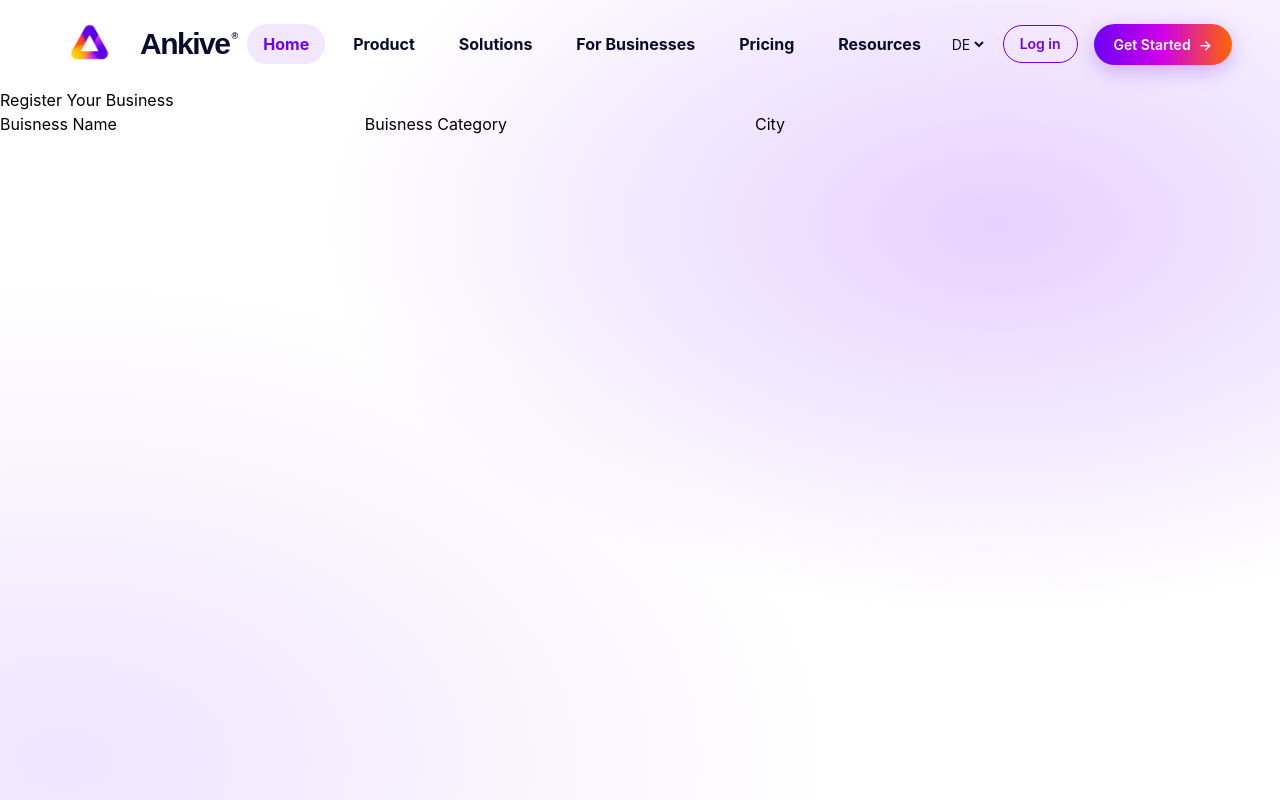
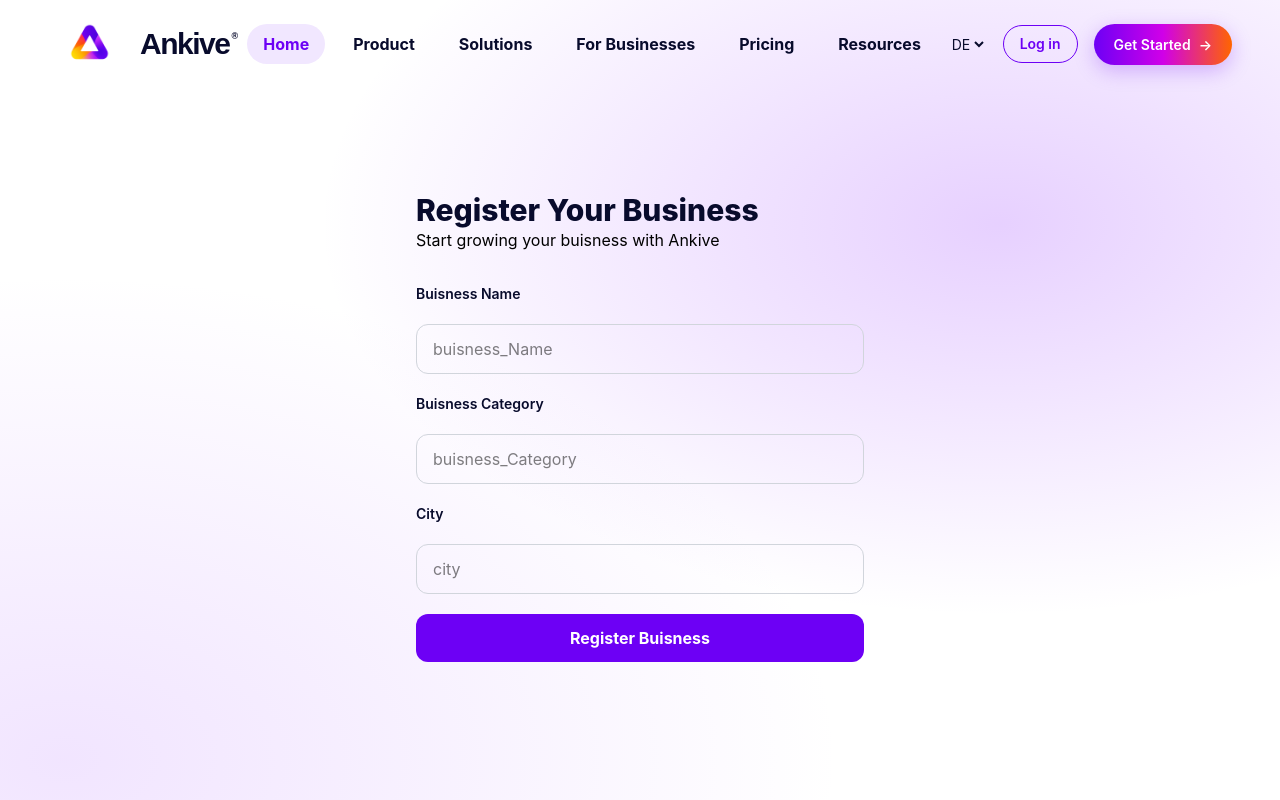
Before and after one commit to Anki241988/Ankive, a React (Vite) app: page /RegisterBuisness in a window 1280 px wide. Built offline with nearby package versions, Linux system fonts and the light colour scheme; no server answers.

Commit message:
register and login page working

```diff
--- a/src/App.jsx
+++ b/src/App.jsx
@@ -1,13 +1,9 @@
-import { supabase } from './lib/supabase'
 
-import Hero from './components/Hero'
-import Navbar from './components/Navbar'
-import FeatureBar from './components/FeatureBar'
-import AudienceSection from './components/AudienceSection'
+import Home from './pages/Home'
 import RegisterBuisness from './pages/RegisterBuisness'
 import { Routes,Route } from 'react-router-dom'
-
-
+import Navbar from './components/Navbar'
+import Login from './pages/Login'
 function App() {
 
 
@@ -18,20 +14,17 @@ function App() {
 
 
 
-
    <Routes>
 
     <Route path='/RegisterBuisness' element={<RegisterBuisness />}></Route>
 
+    <Route path='/' element={<Home />}></Route>
 
+    <Route path='/Login' element={<Login />}></Route>
 
    </Routes>
 
-{/*       <Hero />
 
-<FeatureBar />
-
-   <AudienceSection /> */}
 
 
 
--- a/src/components/BuisnessCarousel.jsx
+++ b/src/components/BuisnessCarousel.jsx
@@ -3,7 +3,7 @@ import { useReducedMotion } from "motion/react";
 import { buisnesses } from "../data/buisnesses";
 import CarouselPlatform from "./CarouselPlatform";
 
-const ROTATION_SECONDS = 12;
+const ROTATION_SECONDS = 18;
 
 const STAGE_WIDTH = 650;
 const STAGE_HEIGHT = 430;
--- a/src/components/HeroButtons.jsx
+++ b/src/components/HeroButtons.jsx
@@ -1,11 +1,12 @@
-import { Store, UsersRound, ArrowRight } from "lucide-react";
+import { Store, ArrowRight } from "lucide-react";
+import {Link} from "react-router-dom"
 
 function HeroButtons() {
   return (
- <div className="hero-buttons">
-      {/* Business Owners */}
-      <a href="#" className="hero-btn business-btn">
-       <Store className="hero-btn-icon" strokeWidth={2.5} />
+ <div className="hero-buttons ">
+
+      <Link to="/RegisterBuisness" className="hero-btn business-btn">
+       <Store className="hero-btn-icon " strokeWidth={2.5} />
 
         <span className="hero-btn-text">
           <strong>For Business Owners</strong>
@@ -13,19 +14,9 @@ function HeroButtons() {
         </span>
 
           <ArrowRight className="hero-btn-arrow" />
-      </a>
+      </Link>
 
-      {/* Customers */}
-      <a href="#" className="hero-btn customer-btn">
-       <UsersRound className="hero-btn-icon" strokeWidth={2.5} />
 
-        <span className="hero-btn-text">
-          <strong>For Customers</strong>
-          <span>Discover Local Businesses</span>
-        </span>
-
-      <ArrowRight className="hero-btn-arrow" />
-      </a>
     </div>
   )
 }
--- a/src/components/Navbar.jsx
+++ b/src/components/Navbar.jsx
@@ -1,4 +1,5 @@
 import ankiveLogo from '../assets/image/ankivelogo.png'
+import {Link} from 'react-router-dom';
 
 function Navbar() {
   return (
@@ -60,12 +61,12 @@ function Navbar() {
             <option value="EN">EN</option>
           </select>
 
-          <a
-            href="#"
+          <Link
+            to="/Login"
             className="cursor-pointer whitespace-nowrap rounded-full border border-ankive-purple px-3 py-2 text-xs font-semibold text-ankive-purple lg:px-4 lg:text-sm"
           >
             Log in
-          </a>
+          </Link>
 
           <a href="#" className="get-started-btn">
             Get Started
--- /dev/null
+++ b/src/pages/Home.jsx
@@ -0,0 +1,21 @@
+import Hero from '../components/Hero'
+import FeatureBar from '../components/FeatureBar'
+import AudienceSection from '../components/AudienceSection'
+
+
+function Home() {
+  return (
+    <>
+
+       <Hero />
+
+<FeatureBar />
+
+   <AudienceSection />
+
+   </>
+
+
+  )
+}
+export default Home
--- /dev/null
+++ b/src/pages/Login.jsx
@@ -0,0 +1,34 @@
+
+import { supabase } from "../lib/supabase";
+
+
+function Login() {
+
+
+    async function handleGoogleLogin() {
+  const { error } = await supabase.auth.signInWithOAuth({
+    provider: "google",
+    options: {
+      redirectTo: window.location.origin + "/RegisterBuisness",
+    },
+  });
+
+  if (error) {
+    console.error(error.message);
+  }
+}
+  return (
+
+    <>
+
+<div className="flex items-center justify-center mt-20">
+ <div className="w-full max-w-md rounded-xl bg-white p-8 text-center align-center shadow-lg">
+ <h1 className="mb-6 text-2xl font-bold text-ankive-purple">Welcome to Ankive</h1>
+
+ <button onClick={handleGoogleLogin} className="rounded-lg bg-ankive-purple px-6 py-3 text-white hover:bg-purple-700 cursor-pointer">Continue with Google</button>
+</div>
+</div>
+ </>
+  )
+}
+export default Login
--- a/src/pages/RegisterBuisness.jsx
+++ b/src/pages/RegisterBuisness.jsx
@@ -1,21 +1,50 @@
+import { House } from "lucide-react";
+import { useState } from "react";
+import {supabase} from "../lib/supabase.js"
 function RegisterBuisness() {
+const[buisnessName,setBuisnessName]=useState('')
+const[buisnessCategory,setBuisnessCategory]=useState('')
+const[city,setCity]=useState('')
+
+
+async function handleRegister(e){
+
+e.preventDefault()
+console.log(buisnessName,buisnessCategory,city)
+
+const { data, error } = await supabase
+  .from("businesses")
+  .insert([
+    {
+      name: buisnessName,
+      category: buisnessCategory,
+      city: city
+    }
+  ])
+  .select();
+}
+
   return (
     <>
-   <h2>Register Your Business</h2>
+    <div className='max-w-lg flex flex-col  justify-center p-8 mx-auto mt-18'>
+   <h2 className='text-3xl font-extrabold text-ankive-navy'>Register Your Business</h2>
+   <p>Start growing your buisness with Ankive</p>
 
-<form>
+<form onSubmit={handleRegister} className='flex flex-col gap-5 mt-8'>
 
-<label> Buisness Name</label>
-<input></input>
+<label className='text-sm font-semibold text-ankive-navy'> Buisness Name</label>
+<input className='w-full rounded-xl border border-gray-300 px-4 py-3' placeholder='buisness_Name' value={buisnessName} onChange={(e)=>setBuisnessName(e.target.value)}></input>
 
-<label>Buisness Category</label>
-<input></input>
+<label className='text-sm font-semibold text-ankive-navy'>Buisness Category</label>
+<input className='w-full rounded-xl border border-gray-300 px-4 py-3' placeholder='buisness_Category' value={buisnessCategory} onChange={(e)=>setBuisnessCategory(e.target.value)}></input>
 
-<label>City</label>
-<input></input>
+<label className='text-sm font-semibold text-ankive-navy'>City</label>
+<input className='w-full rounded-xl border border-gray-300 px-4 py-3' placeholder='city' value={city} onChange={(e)=>setCity(e.target.value)} ></input>
+
+<button type='submit' className='rounded-xl bg-ankive-purple px-6 py-3 font-bold text-white hover:opacity-90'>Register Buisness</button>
 
 </form>
-
+</div>
 </>
 
 
```
